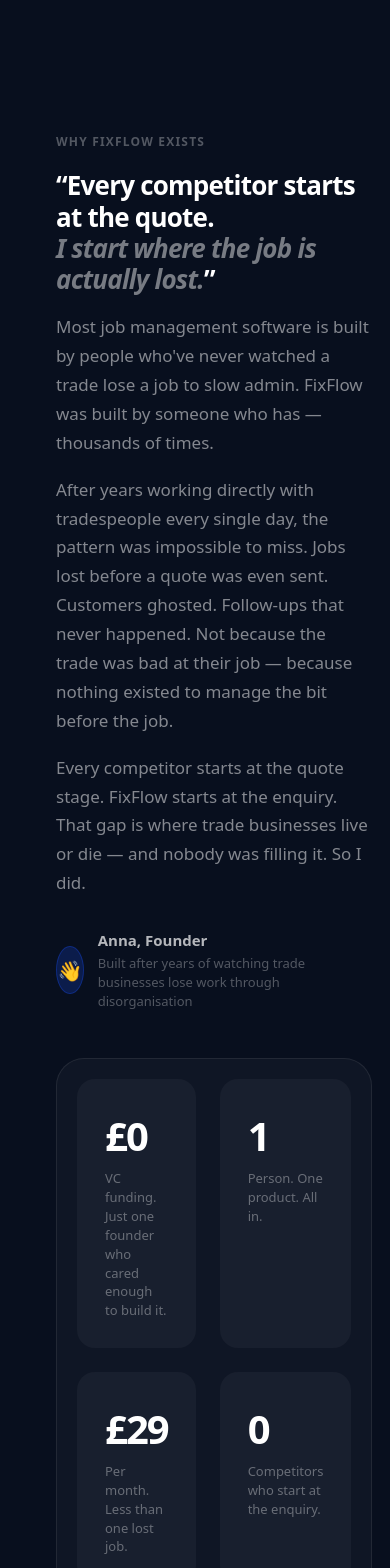
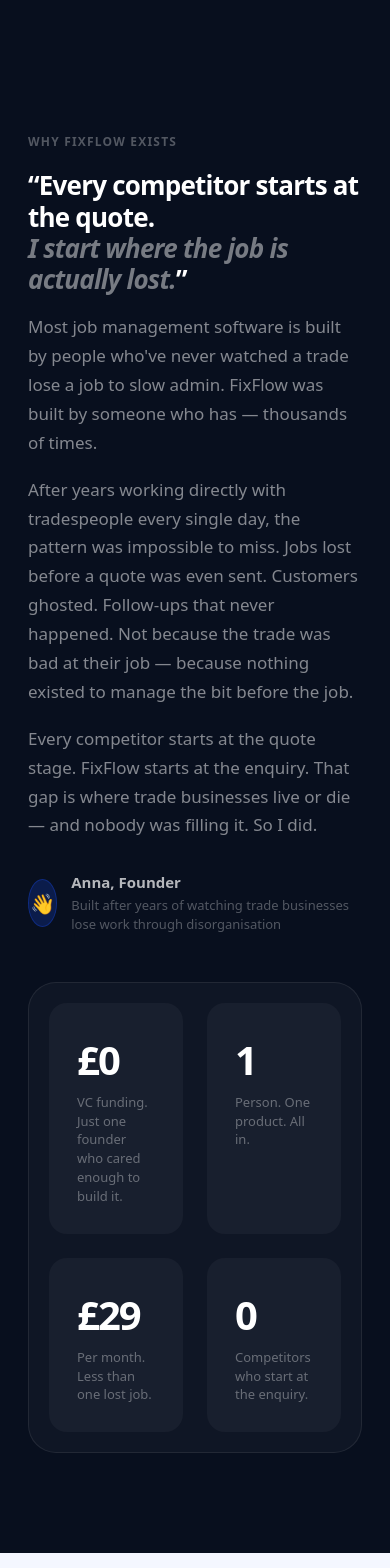
Before and after one commit to info284/fixflow, a Next.js app: page / in a window 390 px wide. Shown: the part 6760-8328 px from the top of the page. Built offline with nearby package versions, Linux system fonts and the light colour scheme.

Commit message:
Update founder story copy

```diff
--- a/app/home.css
+++ b/app/home.css
@@ -333,12 +333,14 @@ img { display: block; max-width: 100%; }
 .homeFounderName { font-size: 15px; font-weight: 700; color: rgba(255, 255, 255, 0.7); }
 .homeFounderRole { font-size: 13px; color: rgba(255, 255, 255, 0.3); margin-top: 2px; }
 .homeFounderRight {
-  padding: 40px;
+  padding: 20px;
   background: rgba(255, 255, 255, 0.03);
   border: 1px solid rgba(255, 255, 255, 0.08);
   border-radius: 28px;
-width: 100%;
+  width: 100%;
+  box-sizing: border-box;
 }
+
 .homeStatGrid { display: grid; grid-template-columns: 1fr 1fr; gap: 24px; }
 .homeStat { padding: 28px; background: rgba(255, 255, 255, 0.04); border-radius: 18px; }
 .homeStatNum { font-size: 40px; font-weight: 900; letter-spacing: -0.05em; color: #fff; }
@@ -443,7 +445,7 @@ width: 100%;
   .homeWhyGrid { grid-template-columns: 1fr; }
   .homeFeatureRow { grid-template-columns: 1fr; gap: 36px; direction: ltr !important; }
   .homeDarkGrid { grid-template-columns: 1fr 1fr; }
-  .homeFounderInner { grid-template-columns: 1fr; gap: 48px; }
+  .homeFounderInner { grid-template-columns: 1fr; gap: 48px; padding: 0;}
   .homeFAQGrid { grid-template-columns: 1fr; }
 }
 @media (max-width: 600px) {
```
